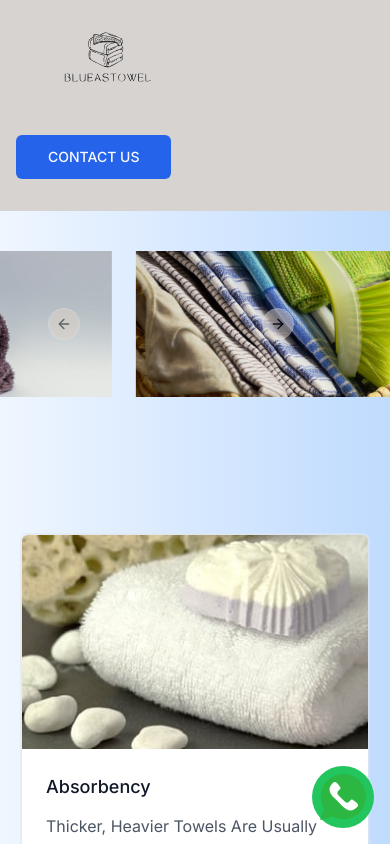
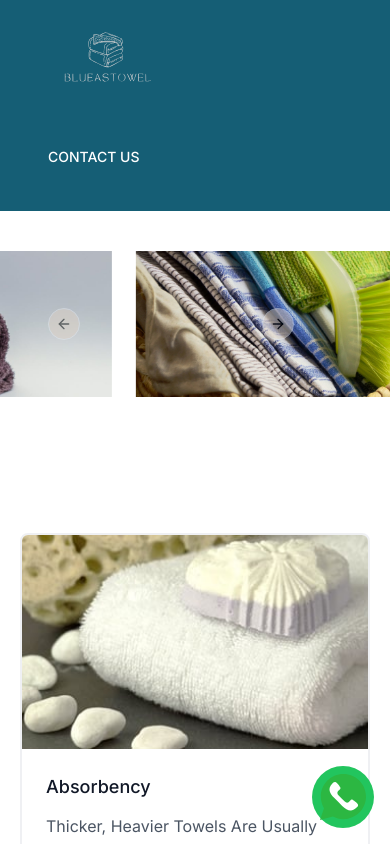
Before and after one commit to sayinmehmet47/blueastowel, a Next.js app: page / in a window 390 px wide. Shown: the top 844 px of the page. Built offline with nearby package versions, Linux system fonts and the light colour scheme.

Commit message:
feat: colors customization

```diff
--- a/app/globals.css
+++ b/app/globals.css
@@ -5,7 +5,7 @@
 @layer base {
   :root {
     --background:30, 26%, 82%;
-    --foreground:190, 92%, 29%;
+    --foreground:190, 92%, 29%
     --card: 0 0% 100%;
     --card-foreground: 222.2 84% 4.9%;
     --popover: 0 0% 100%;
--- a/app/layout.tsx
+++ b/app/layout.tsx
@@ -23,7 +23,7 @@ export default function RootLayout({
       <body
         className={cn(
           inter.className,
-          'bg-gradient-to-r from-blue-50 to-blue-200 flex flex-col min-h-screen'
+          'to-stone-300 flex flex-col min-h-screen'
         )}
       >
         <NavbarFirst />
--- a/app/page.tsx
+++ b/app/page.tsx
@@ -4,7 +4,7 @@ import { Testimonial } from '@/components/ui-kit/testimonial';
 
 export default function Home() {
   return (
-    <main className="w-full ">
+    <main className="w-full">
       <section className="py-9">
         <div className="flex justify-center">
           <ProductCarousel />
--- a/components/ui-kit/navbar-first.tsx
+++ b/components/ui-kit/navbar-first.tsx
@@ -4,11 +4,15 @@ import Link from 'next/link';
 
 export const NavbarFirst = () => {
   return (
-    <nav className="h-full p-4 bg-stone-300  text-white text-sm w-full md:flex justify-between items-center">
+    <nav className="h-full p-4 bg-cyan-800  text-white text-sm w-full md:flex justify-between items-center">
       <Link href="/">
         <Image src="/logoblueastowel.svg" alt="Logo" width={180} height={150} />
       </Link>
-      <Button className="flex justify-end my-4 md:my-0" size="lg">
+      <Button
+        className="flex justify-end my-4 md:my-0"
+        size="lg"
+        variant="ghost"
+      >
         <Link href="/about" className="flex justify-end my-4 md:my-0">
           CONTACT US
         </Link>
```
Also changed, not shown: public/logoblueastowel.svg.
